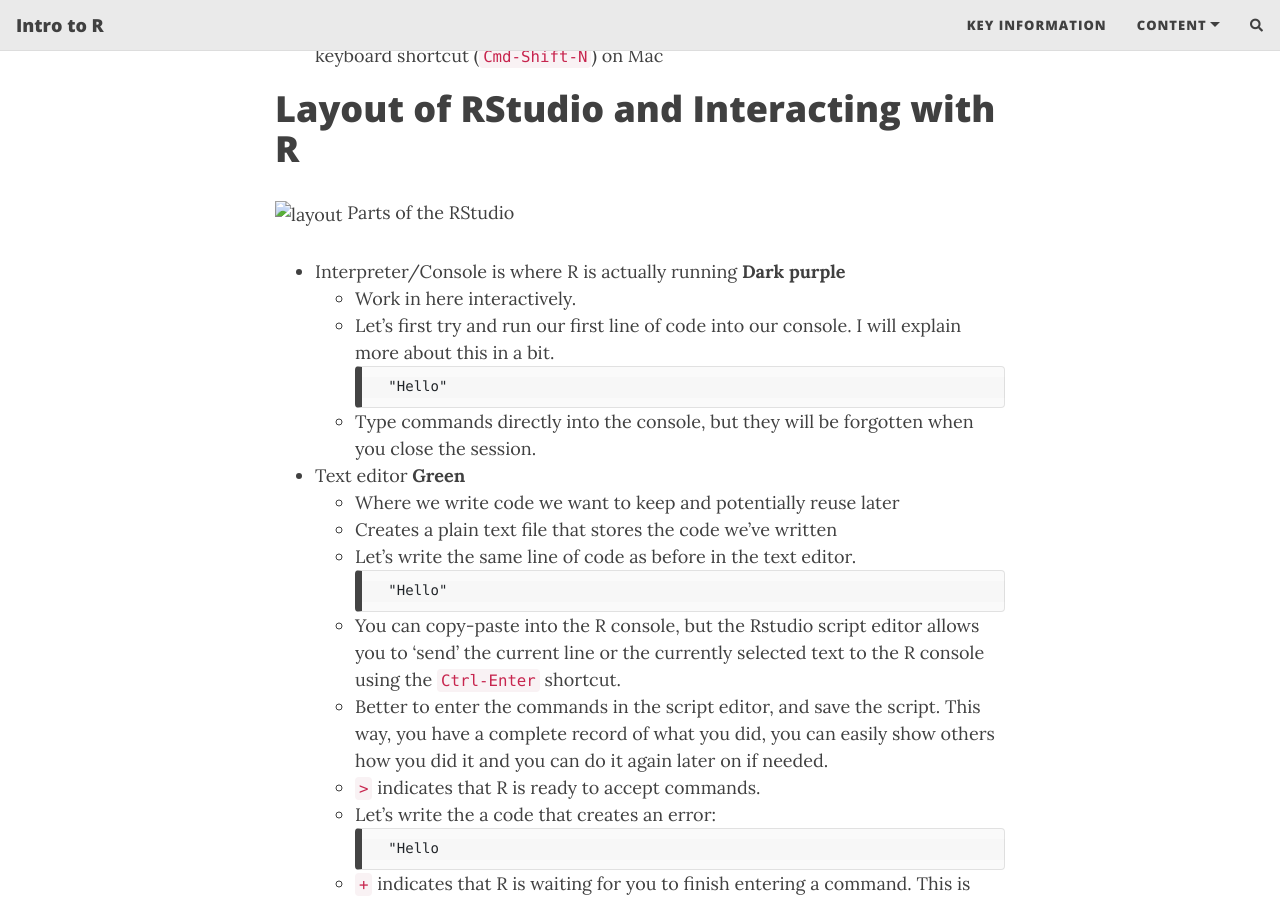
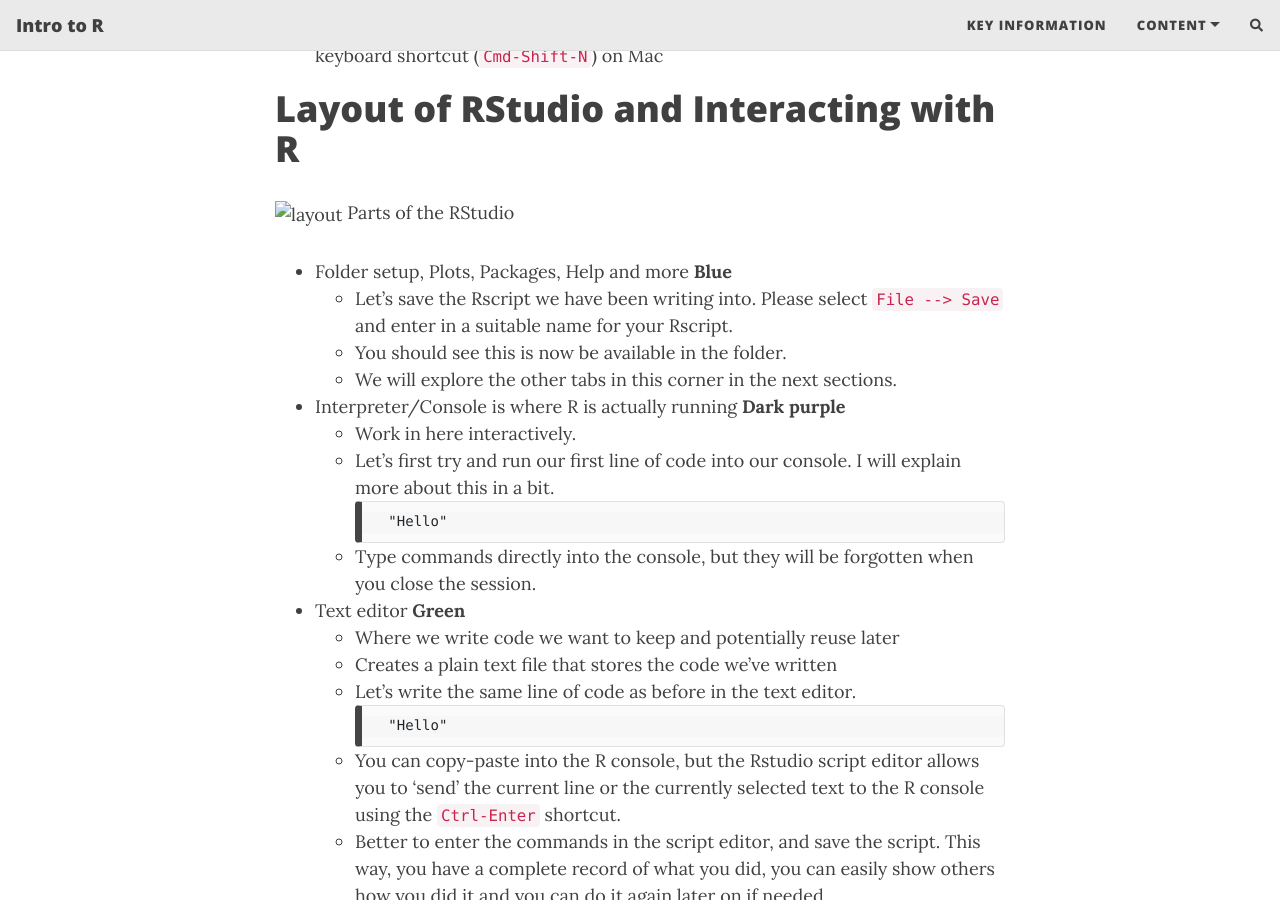
Before and after one commit to theheking/intro-to-r, a Jekyll site: the page built from content/1_setup_rstudio.md, in a window 1280 px wide and 900 px high, scrolled down 1737 px. Built offline with Jekyll 4.4.1, drawn with Linux system fonts in a browser that asks for light colours; nearby versions of some CDN libraries; comment, search, counter and statistics services are not loaded; some of the changed text lies outside the part shown.

Commit message:
Update 1_setup_rstudio.md

```diff
--- a/content/1_setup_rstudio.md
+++ b/content/1_setup_rstudio.md
@@ -45,6 +45,13 @@
 # Layout of RStudio and Interacting with R
 ![layout](../photos/layout.png)
 Parts of the RStudio
+
+
+-  Folder setup, Plots, Packages, Help and more <b> Blue </b>
+    - Let's save the Rscript we have been writing into. Please select `File --> Save` and enter in a suitable name for your Rscript.
+    - You should see this is now be available in the folder.
+    - We will explore the other tabs in this corner in the next sections.
+
 - Interpreter/Console is where R is actually running <b> Dark purple </b>
     - Work in here interactively.
     - Let's first try and run our first line of code into our console. I will explain more about this in a bit.
```
Also changed, not shown: other parts of content/1_setup_rstudio.md (+0 -6 lines).
